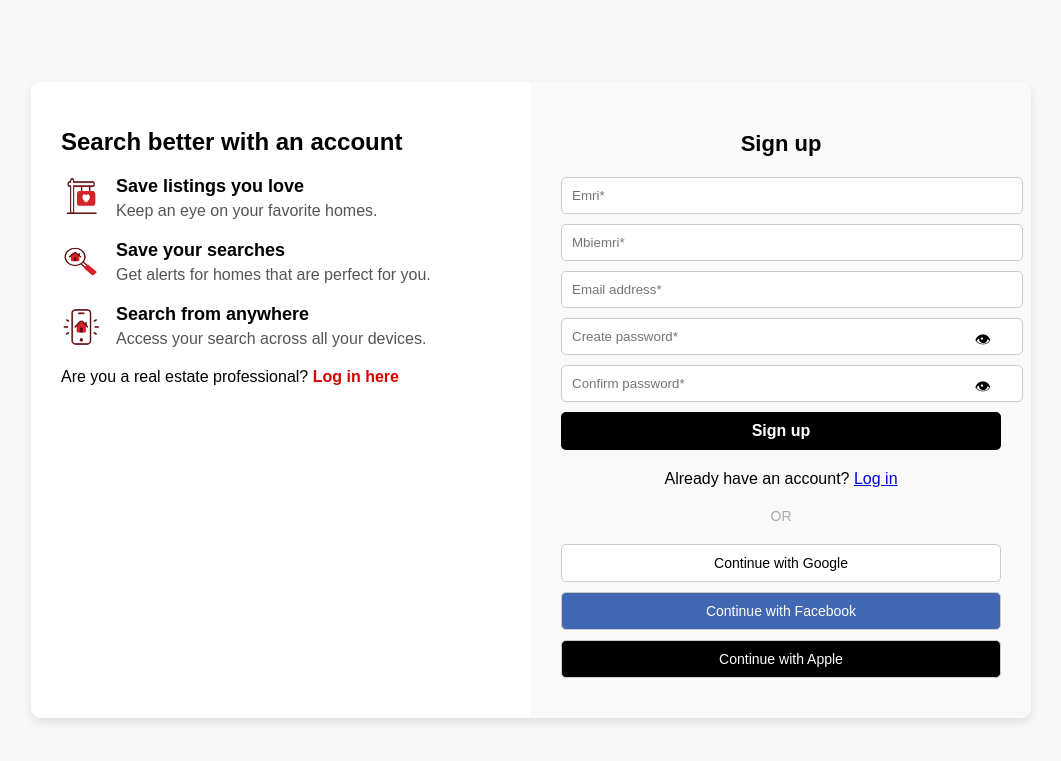
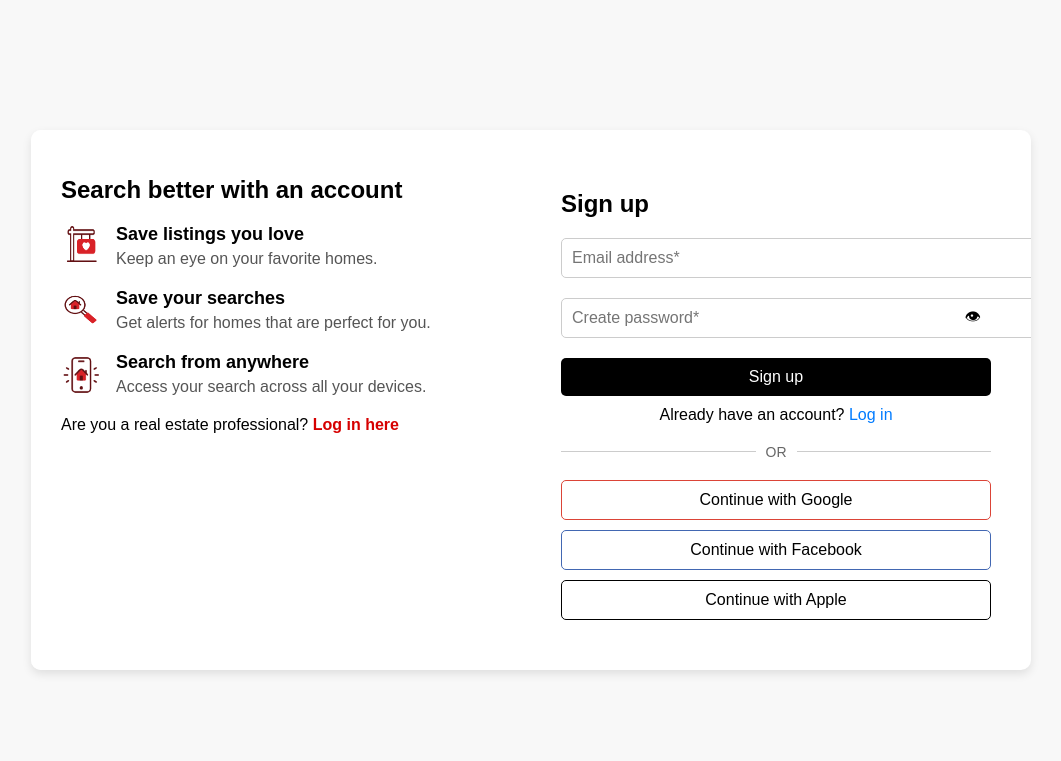
Before and after one commit to FlorentLatifi/CasaNova, a PHP site: page /signup.html in a window 1280 px wide. Shown: the top 761 px of the page, without its empty margins (109-1170 px from the left). Run offline with PHP 8.4, Linux system fonts and the light colour scheme.

Commit message:
Singup dhe singup.js

```diff
--- a/signup.html
+++ b/signup.html
@@ -38,24 +38,25 @@
         <div class="signup-section">
             <h2>Sign up</h2>
             <form>
-                <input type="emri" placeholder="Emri*" required>
-                <input type="mbiemri" placeholder="Mbiemri*" required>
-                <input type="email" placeholder="Email address*" required>
-                <div class="password-input">
-                    <input type="password" placeholder="Create password*" required>
-                    <span class="show-password">👁</span>
+                <div class="input-group">
+                    <input type="email" placeholder="Email address*" required>
+                  </div>
+                  <div class="input-group">
+                    <input type="password" id="password" placeholder="Create password*" required>
+                    <span id="togglePassword" class="password-toggle">👁</span>
+                  </div>
+                  <button type="submit" class="signup-btn">Sign up</button>
+                </form>
+                <p class="login-link">Already have an account? <a href="#">Log in</a></p>
+                <div class="divider">
+                  <span>OR</span>
+
                 </div>
-                <div class="password-input">
-                    <input type="confirm password" placeholder="Confirm password*" required>
-                    <span class="show-password">👁</span>
-                </div>
-                <button type="submit" class="signup-btn">Sign up</button>
-            </form>
-            <p>Already have an account? <a href="#">Log in</a></p>
-            <div class="divider">OR</div>
-            <button class="social-btn google-btn">Continue with Google</button>
-            <button class="social-btn facebook-btn">Continue with Facebook</button>
-            <button class="social-btn apple-btn">Continue with Apple</button>
-        </div>
+                <button class="social-btn google">Continue with Google</button>
+                <button class="social-btn facebook">Continue with Facebook</button>
+                <button class="social-btn apple">Continue with Apple</button>
+              </div>
+            </div>
+            <script src="singupscript.js"></script>
 </body>
 </html>
--- /dev/null
+++ b/singupscript.js
@@ -0,0 +1,11 @@
+document.getElementById("togglePassword").addEventListener("click", function () {
+    const passwordField = document.getElementById("password");
+
+    if (passwordField.type === "password") {
+      passwordField.type = "text";
+      this.textContent = "🙈"; // Change icon to hide password
+    } else {
+      passwordField.type = "password";
+      this.textContent = "👁"; // Change icon back to show password
+    }
+  });
--- a/singupstyle.css
+++ b/singupstyle.css
@@ -64,68 +64,78 @@ body {
     font-weight: bold;
 }
 
-/* Right Section */
 .signup-section {
     flex: 1;
-    padding: 30px;
-    background-color: #f9f9f9;
-    text-align: center;
+    padding: 40px;
   }
 
   .signup-section h2 {
+    font-size: 24px;
     margin-bottom: 20px;
-    font-size: 22px;
   }
 
-form {
+  .input-group {
+    position: relative;
     margin-bottom: 20px;
   }
-input[type="emri"],
-input[type="mbiemri"],
-input[type="email"],
-input[type="password"],
-input[type="confirm password"] {
+
+  .input-group input {
     width: 100%;
-    padding: 10px;
-    margin-bottom: 10px;
+    padding: 10px 40px 10px 10px;
+    font-size: 16px;
     border: 1px solid #ccc;
     border-radius: 5px;
   }
 
-
-.password-input {
-    position: relative;
-}
-
-.password-input .show-password {
+  .password-toggle {
     position: absolute;
+    top: 50%;
     right: 10px;
-    top: 10px;
+    transform: translateY(-50%);
     cursor: pointer;
+    font-size: 16px;
   }
 
   .signup-btn {
     width: 100%;
     padding: 10px;
-    background-color: #000;
+    font-size: 16px;
     color: #fff;
+    background: #000;
     border: none;
     border-radius: 5px;
     cursor: pointer;
-    font-size: 16px;
-    font-weight: bold;
   }
 
-.signup-btn:hover {
-    background-color: #333;
+  .login-link {
+    margin-top: 10px;
+    text-align: center;
+  }
+
+  .login-link a {
+    color: #007BFF;
+    text-decoration: none;
   }
 
   .divider {
+    display: flex;
+    align-items: center;
     margin: 20px 0;
-    font-size: 14px;
-    color: #aaa;
   }
 
+  .divider span {
+    margin: 0 10px;
+    font-size: 14px;
+    color: #666;
+  }
+
+  .divider::before,
+  .divider::after {
+    content: "";
+    flex: 1;
+    height: 1px;
+    background: #ccc;
+  }
 .social-btn {
     width: 100%;
     padding: 10px;
@@ -136,20 +146,25 @@ input[type="confirm password"] {
     cursor: pointer;
 }
 
-.google-btn {
-    background-color: #fff;
+.social-btn {
+    width: 100%;
+    padding: 10px;
+    font-size: 16px;
+    border: 1px solid #ccc;
+    border-radius: 5px;
+    margin-bottom: 10px;
+    cursor: pointer;
+    background: #fff;
   }
 
-.facebook-btn {
-    background-color: #4267b2;
-    color: #fff;
+  .social-btn.google {
+    border-color: #DB4437;
   }
 
-.apple-btn {
-    background-color: #000;
-    color: #fff;
+  .social-btn.facebook {
+    border-color: #4267B2;
   }
 
-.social-btn:hover {
-    opacity: 0.9;
+  .social-btn.apple {
+    border-color: #000;
   }
```
Lines whose indentation alone changed are shown as unchanged.
